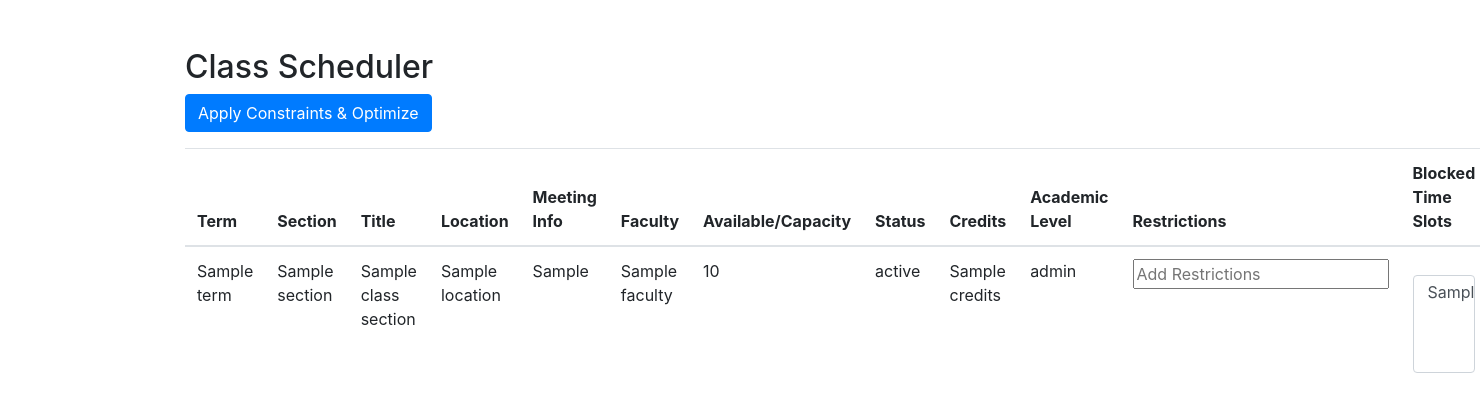
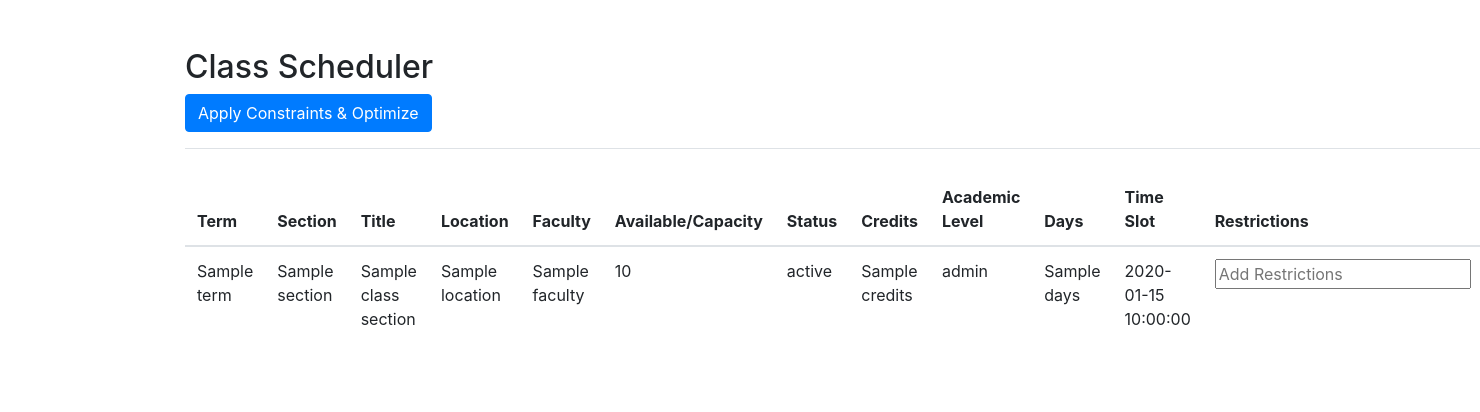
Before and after one commit to ladew222/scheduleip, a Flask app: template templates/display.html in a window 1480 px wide; the page is wider, and only the part inside the window is pictured. Shown: the top 412 px of that part. Run offline with Flask 2, Linux system fonts and the light colour scheme; the template is opened without the code that fills it: most values are stand-ins (such as "Sample title", 1, 10 or a date in 2020); some libraries are stand-ins or nearby versions.

Commit message:
may work

```diff
--- a/app.py
+++ b/app.py
@@ -86,6 +86,22 @@ def create_meeting_times():
 
     return MeetingTimes(your_meeting_time_data)
 
+def class_section_to_dict(class_section):
+    return {
+        'term': class_section.term,
+        'section': class_section.section,
+        'title': class_section.title,
+        'location': class_section.location,
+        'meeting_info': class_section.meeting_info,
+        'faculty': class_section.faculty,
+        'capacity': class_section.capacity,
+        'status': class_section.status,
+        'credits': class_section.credits,
+        'academic_level': class_section.academic_level,
+        'scheduled_day': getattr(class_section, 'scheduled_day', None),
+        'scheduled_time': getattr(class_section, 'scheduled_time', None),
+    }
+
 
 def process_uploaded_data(uploaded_file_data):
     class_sections = []
@@ -123,7 +139,15 @@ class ClassSection:
         self.location = location
         self.meeting_info = meeting_info
         self.faculty = faculty
-        self.capacity = int(capacity.split('/')[0].strip())  # Extract the capacity as an integer
+        #self.capacity = int(capacity)  # Extract the capacity as an integer
+        try:
+            # Split the capacity value by '/' and take the first part
+            capacity_parts = capacity.split('/')
+            self.capacity = int(capacity_parts[0].strip())  # Extract and convert to an integer
+        except (ValueError, IndexError):
+            # Handle the case where the conversion fails or the value is missing
+            self.capacity = 0  # You can set a default value or handle it as needed
+
         self.status = status
         self.credits = float(credits)
         self.academic_level = academic_level
@@ -167,16 +191,39 @@ class MeetingTimes:
         time_blocks = []
 
         # Define the time slots based on the provided schedule
-        if days == "MWF" and credits <= 3:
-            time_blocks = ["8:00AM - 8:55AM", "9:05AM - 10:00AM", "10:10AM - 11:05AM", "11:15AM - 12:10PM", "12:20PM - 1:15PM", "1:25PM - 2:20PM", "2:30PM - 3:25PM", "3:35PM - 4:30PM"]
-        elif days == "MWF" and credits > 3:
-            time_blocks = ["11:15AM - 12:10PM", "12:20PM - 1:15PM", "1:25PM - 2:20PM", "2:30PM - 3:25PM", "3:35PM - 4:30PM"]
-        elif days == "TTh" and credits <= 3:
-            time_blocks = ["8:00AM - 9:20AM", "9:30AM - 10:50AM", "11:00AM - 12:20PM", "12:30PM - 1:50PM", "2:00PM - 3:20PM", "3:30PM - 4:50PM"]
-        elif days == "TTh" and credits > 3:
-            time_blocks = ["11:00AM - 12:20PM", "12:30PM - 1:50PM", "2:00PM - 3:20PM", "3:30PM - 4:50PM"]
+        if days == "MWF" or days == "TTh":
+            time_blocks = [
+                "8:00AM - 9:20AM",
+                "9:30AM - 10:50AM",
+                "11:00AM - 12:20PM",
+                "12:30PM - 1:50PM",
+                "2:00PM - 3:20PM",
+                "3:30PM - 4:50PM",
+            ]
 
         return time_blocks
+
+
+
+    def get_days(self, days):
+        # Implement logic to get individual days based on input (e.g., "MWF" -> ["M", "W", "F"])
+        individual_days = []
+        for day in days:
+            if day == "M":
+                individual_days.append("Monday")
+            elif day == "T":
+                individual_days.append("Tuesday")
+            elif day == "W":
+                individual_days.append("Wednesday")
+            elif day == "R":
+                individual_days.append("Thursday")
+            elif day == "F":
+                individual_days.append("Friday")
+            # Add additional days as needed (e.g., "S" for Saturday, "U" for Sunday)
+
+        return individual_days
+
+
 # Function to create ClassSection objects from data
 def create_class_sections_from_data(class_sections_data):
     class_sections = []
@@ -244,8 +291,8 @@ def optimize_schedule(class_sections, meeting_times):
     class_timeslots = pulp.LpVariable.dicts(
         "ClassTimeslot", ((class_section.section, day, start_time)
                           for class_section in class_sections
-                          for day in ["MWF", "TTh"]
-                          for start_time in meeting_times.choose_time_blocks(class_section.days, class_section.credits)),
+                          for day in ["MWF", "TTh"]  # Include both "MWF" and "TTh"
+                          for start_time in meeting_times.choose_time_blocks(day, class_section.credits)),  # Use choose_time_blocks
         cat=pulp.LpBinary
     )
 
@@ -257,7 +304,7 @@ def optimize_schedule(class_sections, meeting_times):
     for class_section in class_sections:
         model += pulp.lpSum(class_timeslots[class_section.section, day, start_time]
                             for day in ["MWF", "TTh"]
-                            for start_time in meeting_times.choose_time_blocks(class_section.days, class_section.credits)) == 1
+                            for start_time in meeting_times.choose_time_blocks(day, class_section.credits)) == 1
 
     # Constraint 2: Instructor constraints (each instructor can teach one class at a time)
     instructors = set(class_section.faculty for class_section in class_sections)
@@ -265,26 +312,25 @@ def optimize_schedule(class_sections, meeting_times):
         model += pulp.lpSum(class_timeslots[class_section.section, day, start_time]
                             for class_section in class_sections
                             for day in ["MWF", "TTh"]
-                            for start_time in meeting_times.choose_time_blocks(class_section.days, class_section.credits)
+                            for start_time in meeting_times.choose_time_blocks(day, class_section.credits)
                             if class_section.faculty == instructor) <= 1
 
     # Constraint 3: Avoid class overlaps (hard constraint)
     for day in ["MWF", "TTh"]:
-        for start_time in meeting_times.choose_time_blocks("MWF", 3):
+        for start_time in meeting_times.choose_time_blocks(day, 3):
             model += pulp.lpSum(class_timeslots[class_section.section, day, start_time] for class_section in class_sections) <= 1
 
     # Constraint 4: Penalize having too many classes in the same time block (encourage distribution)
     for day in ["MWF", "TTh"]:
-        for start_time in meeting_times.choose_time_blocks("MWF", 3):
+        for start_time in meeting_times.choose_time_blocks(day, 3):
             model += pulp.lpSum(class_timeslots[class_section.section, day, start_time] for class_section in class_sections) <= 2
-
 
     # Constraint 5: Penalize classes that intersect and have one of each other in avoid_classes
     for class_section in class_sections:
         for other_class_section in class_sections:
             if class_section != other_class_section and class_section.section in other_class_section.avoid_classes:
                 for day in ["MWF", "TTh"]:
-                    for start_time in meeting_times.choose_time_blocks(class_section.days, class_section.credits):
+                    for start_time in meeting_times.choose_time_blocks(day, class_section.credits):
                         model += class_timeslots[class_section.section, day, start_time] + class_timeslots[other_class_section.section, day, start_time] <= 1
 
     # Constraint 6: Avoid unwanted timeslots
@@ -293,24 +339,18 @@ def optimize_schedule(class_sections, meeting_times):
             for start_time in class_section.unwanted_timeslots:
                 model += pulp.lpSum(class_timeslots[class_section.section, day, start_time] for day in [day]) == 0
 
-
     # Solve the optimization problem
     model.solve()
 
     # Interpret the results and generate the final schedule
     update_class_sections_with_schedule(class_sections, class_timeslots, meeting_times)
 
-    # Interpret the results and generate the final schedule
-    for class_section in class_sections:
-        for day in ["MWF", "TTh"]:
-            for start_time in meeting_times.choose_time_blocks(class_section.days, class_section.credits):
-                if class_timeslots[class_section.section, day, start_time].varValue == 1:
-                    # This class_section is scheduled for the specified day and time slot
-                    # You can update class_section properties accordingly
-                    pass
-
     # Now, class_sections contain the final schedule information based on the optimization results.
     return class_sections
+
+
+
+
 
 # Define the '/optimize' route to handle optimization requests
 @app.route('/optimize', methods=['POST'])
@@ -318,12 +358,8 @@ def optimize():
     # Get the JSON data from the request
     data = request.get_json()
 
-    # Extract selected constraints and user changes
-    constraints = data.get('constraints', [])
-    user_changes = data.get('userChanges', {})
-
     # Extract class section data from the 'data' variable
-    class_sections_data = data.get('classSections', [])
+    class_sections_data = data.get('classData', [])
 
     # Convert the class section data to ClassSection objects
     class_sections = create_class_sections_from_data(class_sections_data)
@@ -332,15 +368,17 @@ def optimize():
     meeting_times = create_meeting_times()
 
     # Optimize the schedule based on the received data
-    optimized_class_sections = optimize_schedule(class_sections, meeting_times, constraints, user_changes)
+    optimized_class_sections = optimize_schedule(class_sections, meeting_times)
 
     # Prepare the optimization results
     optimization_results = {
         'message': 'Optimization complete',
-        'results': optimized_class_sections,
+        'results': [class_section_to_dict(cs) for cs in optimized_class_sections],
     }
 
     return jsonify(optimization_results)
+
+
 
 @app.route('/upload', methods=['GET', 'POST'])
 def upload():
--- a/static/custom.js
+++ b/static/custom.js
@@ -57,8 +57,8 @@ $(document).ready(function () {
         }
     }
 
-    // Handle changes to Tagify inputs (manual tag additions)
-    $('.tagify-input').on('change', function () {
+     // Delegated event handler for manual tag additions
+     $('#class-table-body').on('change', '.tagify-input', function () {
         updateDataTags(this);
     });
 
--- a/templates/display.html
+++ b/templates/display.html
@@ -44,12 +44,14 @@
                     <th>Section</th>
                     <th>Title</th>
                     <th>Location</th>
-                    <th>Meeting Info</th>
+
                     <th>Faculty</th>
                     <th>Available/Capacity</th>
                     <th>Status</th>
                     <th>Credits</th>
                     <th>Academic Level</th>
+                    <th>Days</th>
+                    <th>Time Slot</th>
                     <th>Restrictions</th> <!-- Add an empty column for Restrictions -->
                     <th>Blocked Time Slots</th> <!-- Add an empty column for Blocked Time Slots -->
                 </tr>
@@ -61,12 +63,14 @@
                         <td>{{ class_section.section }}</td>
                         <td>{{ class_section.title }}</td>
                         <td>{{ class_section.location }}</td>
-                        <td>{{ class_section.meeting_info }}</td>
+                        <td style="display:none">{{ class_section.meeting_info }}</td>
                         <td>{{ class_section.faculty }}</td>
                         <td>{{ class_section.capacity }}</td>
                         <td>{{ class_section.status }}</td>
                         <td>{{ class_section.credits }}</td>
                         <td>{{ class_section.academic_level }}</td>
+                        <td>{{ class_section.days }}</td>
+                        <td>{{ class_section.time_slot }}</td>
                         <td>
                             <!-- Add tags for Restrictions here -->
                             <!-- Example using Tagify (you can customize this): -->
```
